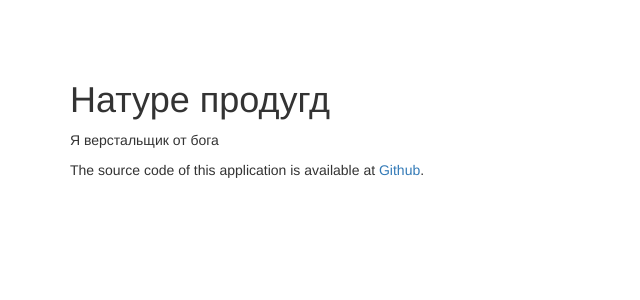
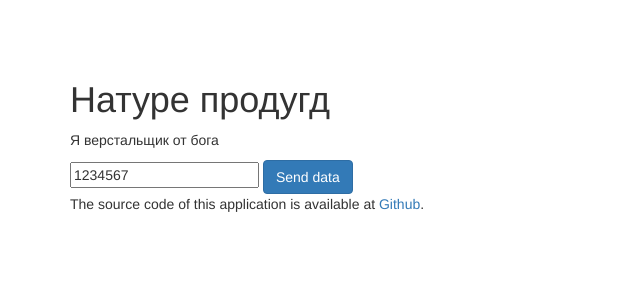
Before and after one commit to Doxxer/NatureProduct, a Python web app: template AppServer/templates/index.html in a window 1280 px wide. Shown: the top 300 px of the page, without its empty margins (0-640 px from the left). Run offline with Jinja, Linux system fonts and the light colour scheme; the template is opened without the code that fills it, so the values that code supplies are empty; some libraries are stand-ins or nearby versions.

Commit message:
AppServer ShowProductInfo initial commit

```diff
--- a/AppServer/app.yaml
+++ b/AppServer/app.yaml
@@ -10,9 +10,6 @@ skip_files:
 - ^(.*/)?.*\.py[co]
 - ^(.*/)?.*/RCS/.*
 - ^(.*/)?\..*
-
-#- url: .*
-#  script: main.app
 
 libraries:
 - name: webapp2
--- /dev/null
+++ b/AppServer/static/js/ShowProductInfo.js
@@ -0,0 +1,7 @@
+$(document).ready(function () {
+    $('#buttonSend').click(function () {
+        $.post('/gobo', { text: $('#sendText').val()}, function (data) {
+            $('#response').text('You have input: ' + data);
+        });
+    });
+});
--- a/AppServer/templates/base.html
+++ b/AppServer/templates/base.html
@@ -7,8 +7,6 @@
     <script src="//ajax.googleapis.com/ajax/libs/jquery/1.10.1/jquery.min.js"></script>
     <script src="//netdna.bootstrapcdn.com/twitter-bootstrap/2.3.2/js/bootstrap.min.js"></script>
     <title>{% block title %}{% endblock %}</title>
-    <!--<meta name="viewport" content="width=device-width, initial-scale=1.0">-->
-    <!-- Style sheets -->
     {% block header %}{% endblock %}
 </head>
 <body>
--- a/AppServer/templates/index.html
+++ b/AppServer/templates/index.html
@@ -4,15 +4,30 @@
 Nature Product
 {% endblock %}
 
+{% block header %}
+<script type="text/javascript" src="/static/js/ShowProductInfo.js">
+
+</script>
+{% endblock %}
+
+
 {% block body %}
 <div class="container">
     <div class="hero-unit">
         <h1>Натуре продугд</h1>
+        <p>Я верстальщик от бога</p>
+        <div>
+            <input id="sendText" type="text" value="1234567"/>
+            <button id="buttonSend" class="btn btn-primary btn-large">
+                Send data
+            </button>
+        </div>
+        <div>
+            <span id="response"></span>
+        </div>
 
-        <p>Я верстальщик от бога</p>
-
-        <p>The source code of this application is available at <a
-                href="https://github.com/Doxxer/NatureProduct">Github</a>.
+        <p>The source code of this application is available at
+            <a href="https://github.com/Doxxer/NatureProduct">Github</a>.
         </p>
     </div>
 </div>
--- a/AppServer/view.py
+++ b/AppServer/view.py
@@ -2,6 +2,8 @@ import os
 
 import jinja2
 import webapp2
+
+from Handlers.GetProductInfoHandler import GetProductInfoHandler
 
 from Handlers.MainPageHandler import MainPageHandler
 
@@ -12,5 +14,6 @@ JINJA_ENVIRONMENT = jinja2.Environment(
 
 app = webapp2.WSGIApplication(
     [
-        ('/', MainPageHandler)
+        ('/', MainPageHandler),
+        ('/gobo', GetProductInfoHandler)
     ], debug=True)
```
Also changed, not shown: AppServer/Handlers/GetProductInfoHandler.py (added, +12 -0 lines).
